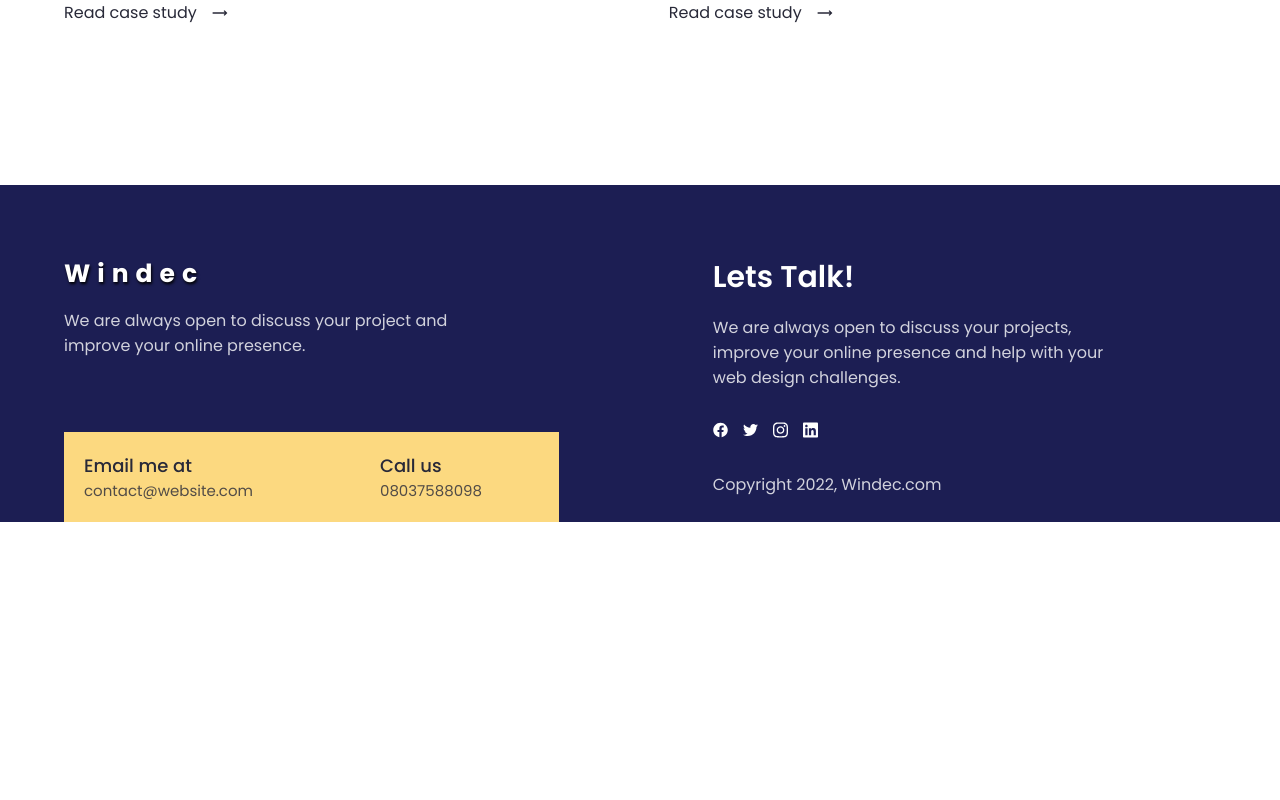
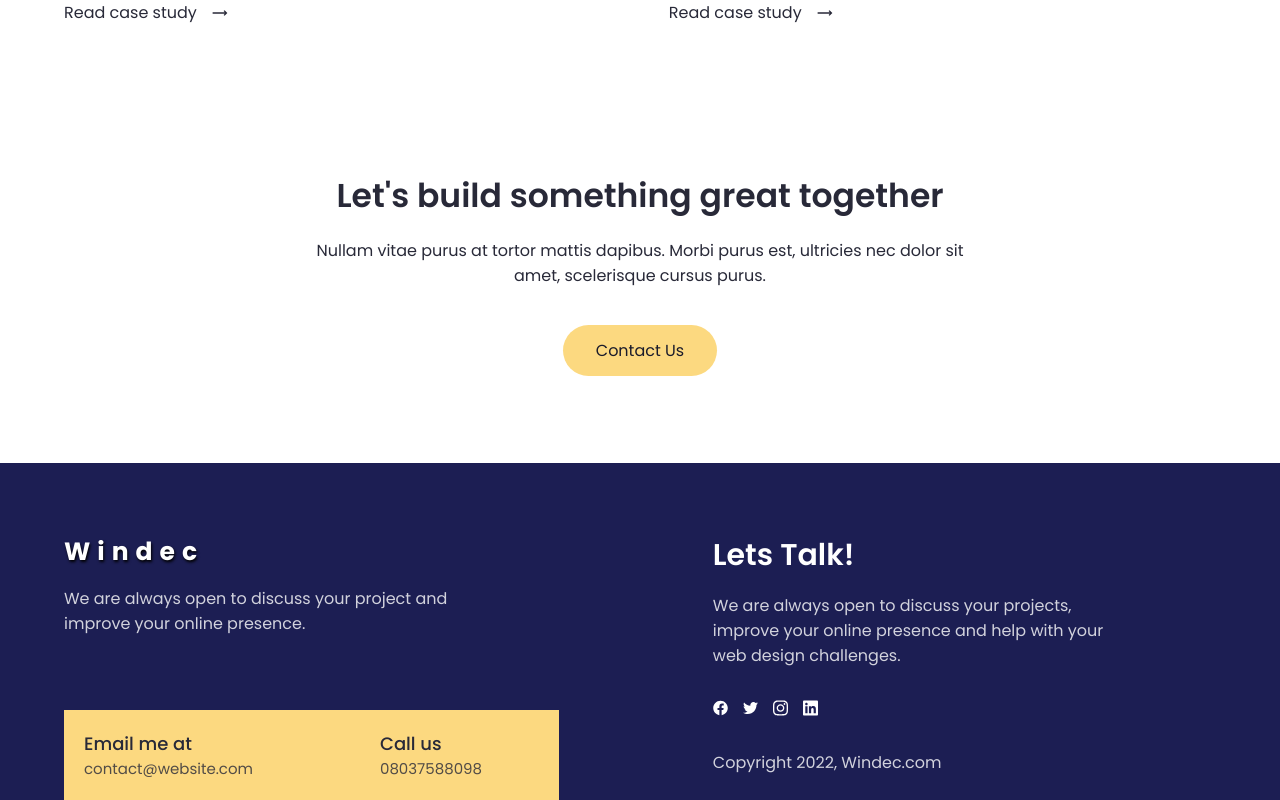
Before and after one commit to Meldy2503/Windec, a React (Create React App) app: page /portfolio in a window 1280 px wide. Shown: the part 2181-2981 px from the top of the page. Before the commit the page ends 2703 px from the top, so only its background shows below. Built offline with nearby package versions, Linux system fonts and the light colour scheme.

Commit message:
add style and mediaQuery to CTA section

```diff
--- a/src/components/portfolio/CTA/ctaStyled.js
+++ b/src/components/portfolio/CTA/ctaStyled.js
@@ -0,0 +1,38 @@
+import styled from "styled-components";
+
+
+export const Contents = styled.div`
+   text-align: center;
+   margin: 0 auto;
+   width: 60%;
+
+   @media screen and (max-width: ${({theme}) => theme.mediaQuery.mobile}) {
+      width: 90%;
+      }
+
+
+   h2 {
+      font-size: 3.3rem;
+      font-weight: 600;
+      line-height: 1.3;
+      padding: 2rem 0;
+
+      @media screen and (max-width: ${({theme}) => theme.mediaQuery.tablet}) {
+         font-size: 3rem;
+      }
+
+      @media screen and (max-width: ${({theme}) => theme.mediaQuery.mobile}) {
+         font-size: 2.7rem;
+      }
+   }
+
+
+   p {
+       margin-bottom: 5rem;
+
+       @media screen and (max-width: ${({theme}) => theme.mediaQuery.mobile}) {
+         margin-bottom: 2.5rem;
+      }
+   }
+
+`;
--- a/src/components/portfolio/CTA/index.js
+++ b/src/components/portfolio/CTA/index.js
@@ -1,11 +1,14 @@
 import React from 'react';
 import { MainContainer, ContentContainer } from "../../reusableComponents/ContainerStyled";
+import { Button } from "../../reusableComponents/ButtonStyled";
 import { Contents } from "./ctaStyled";
 
 function CTA() {
   return (
         <MainContainer bgco="#fff">
-            <ContentContainer>
+            <ContentContainer
+            pt="0"
+            mpt="0">
               <Contents>
                   <h2>Let's build something great together</h2>
                   <p>Nullam vitae purus at tortor mattis dapibus. Morbi purus est, ultricies nec dolor sit amet, scelerisque cursus purus.</p>
--- a/src/components/portfolio/heroSection/heroStyled.js
+++ b/src/components/portfolio/heroSection/heroStyled.js
@@ -10,9 +10,6 @@ export const Contents = styled.div`
       width: 90%;
       }
 
-   p {
-
-   }
 
    h2 {
       font-size: 3.3rem;
--- a/src/components/portfolio/templates/templateStyled.js
+++ b/src/components/portfolio/templates/templateStyled.js
@@ -38,7 +38,7 @@ export const CardContainer = styled.div`
      flex-wrap: wrap;
      flex-direction: row;
      justify-content: space-between;
-     padding: 2rem 0 3rem 0;
+     padding-top: 2rem;
 `;
 
 export const Cards = styled.div`
--- a/src/pages/Portfolio.js
+++ b/src/pages/Portfolio.js
@@ -1,6 +1,7 @@
 import React from "react";
 import HeroSection from "../components/portfolio/heroSection/index";
 import Templates from "../components/portfolio/templates/index";
+import CTA from "../components/portfolio/CTA/index";
 
 
 
@@ -9,6 +10,7 @@ const Portfolio = () => {
        <div>
            <HeroSection />
            <Templates />
+           <CTA />
        </div>
    )
 }
```
